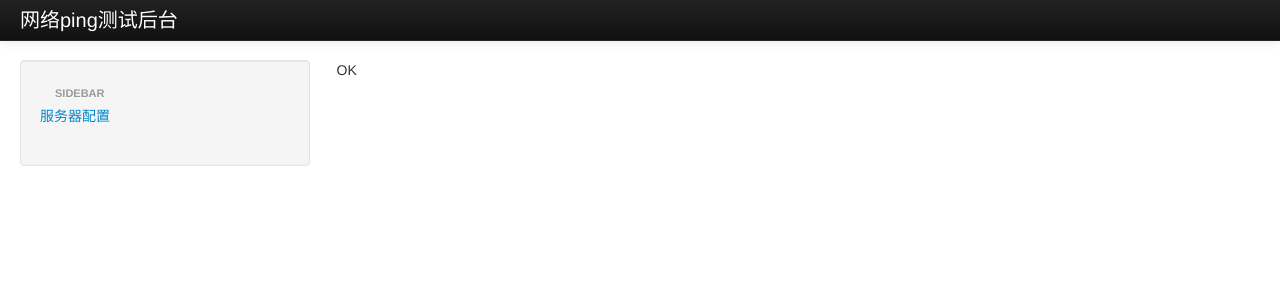
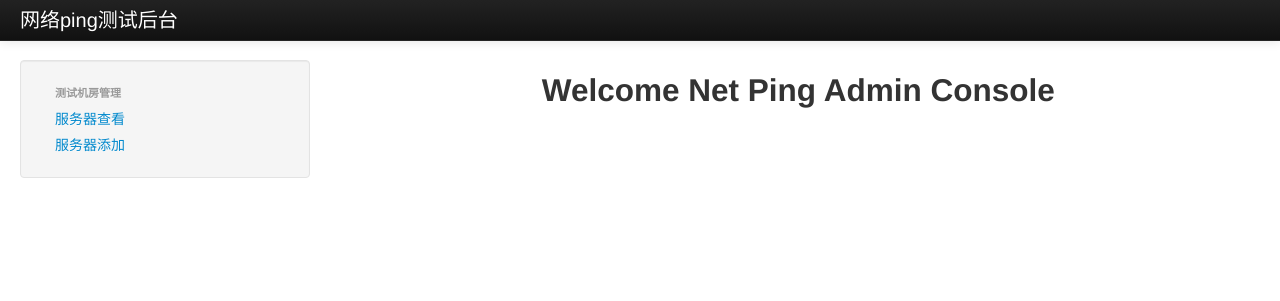
Before and after one commit to wenzizone/netping, a CodeIgniter app: page /index.php/admin/index/index in a window 1280 px wide. Shown: the top 301 px of the page. Run offline with CodeIgniter, Linux system fonts and the light colour scheme.

Commit message:
add admin page

```diff
--- a/app/views/admin/index.php
+++ b/app/views/admin/index.php
@@ -1 +1,3 @@
-<p>OK</p>
+<div>
+	<h2 class="text-center">Welcome Net Ping Admin Console</h2>
+</div>
--- a/app/views/admin/layout.php
+++ b/app/views/admin/layout.php
@@ -20,10 +20,11 @@
 	<div class="container-fluid">
 		<div class="row-fluid">
 			<div class="span3">
-				<div class="well sidebar-nav">
-					<ul class="nav nav0list">
-						<li class="nav-header">Sidebar</li>
-						<li><a href="#">服务器配置</a></li>
+				<div class="well">
+					<ul class="nav nav-list">
+						<li class="nav-header">测试机房管理</li>
+						<li><a href="#">服务器查看</a></li>
+						<li><a href="#">服务器添加</a></li>
 					</ul>
 				</div>
 			</div>
```
Also changed, not shown: app/controllers/admin/api.php (added, +20 -0 lines), app/views/admin/add_servers.php (added).
